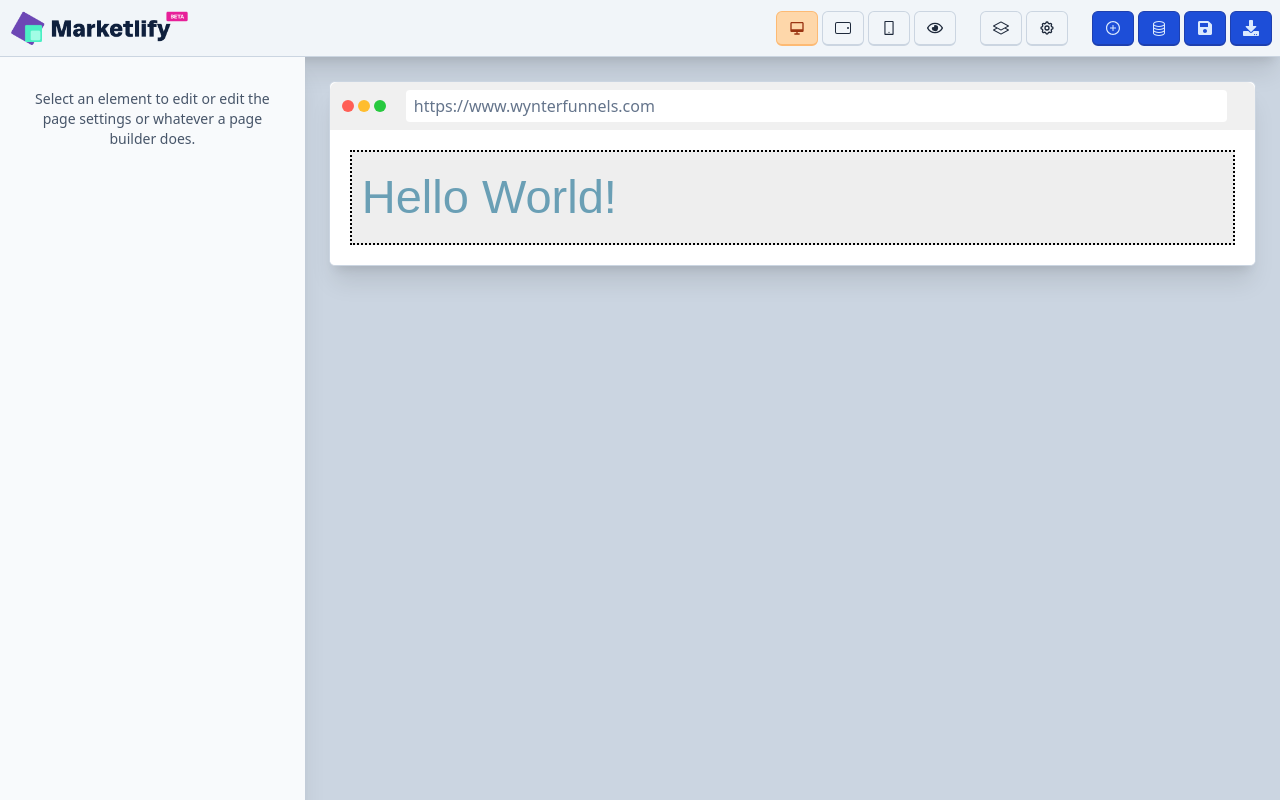
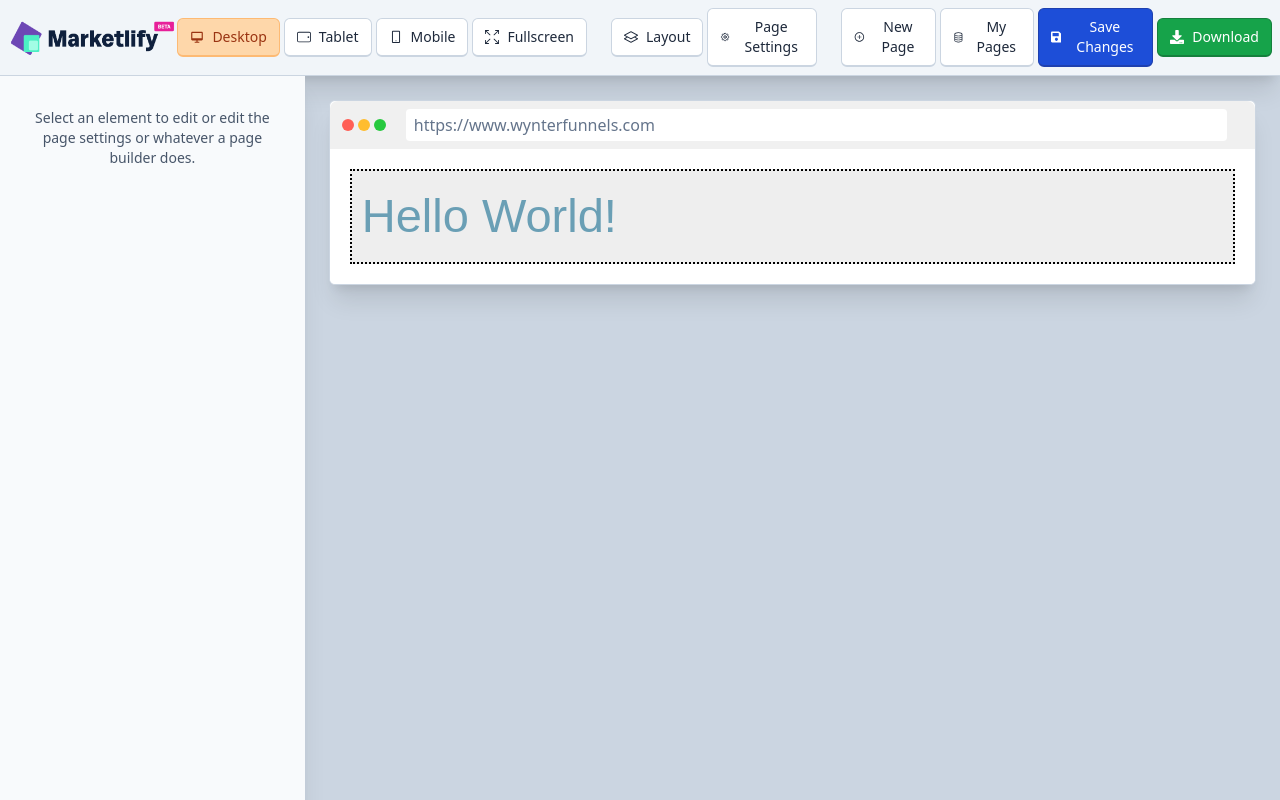
Before and after one commit to InternetStarship/Marketlify.xyz, a Next.js app: page / in a window 1280 px wide. Built offline with nearby package versions, Linux system fonts and the light colour scheme.

Commit message:
design updates to toolbar

```diff
--- a/components/Toolbar/PagesButton.js
+++ b/components/Toolbar/PagesButton.js
@@ -57,8 +57,9 @@ function PageButton({ load }) {
 
   return (
     <>
-      <button onClick={openModal} className="flex items-center toolbar-button-primary">
+      <button onClick={openModal} className="flex items-center toolbar-button">
         <BsDatabase />
+        <span className="hidden lg:inline-block">My Pages</span>
       </button>
       {isModalOpen && (
         <div className="page-modal-overlay">
--- a/components/Toolbar/SaveButton.js
+++ b/components/Toolbar/SaveButton.js
@@ -43,6 +43,7 @@ function SaveButton({ page, name }) {
   return (
     <button onClick={save} className="flex items-center toolbar-button-primary">
       <FaSave />
+      <span className="hidden lg:inline-block">Save Changes</span>
     </button>
   )
 }
--- a/components/Toolbar/Toolbar.js
+++ b/components/Toolbar/Toolbar.js
@@ -5,9 +5,10 @@
 
 import { HiOutlineCog } from 'react-icons/hi'
 import { BsLayers, BsTabletLandscape } from 'react-icons/bs'
+import { SlSizeFullscreen } from 'react-icons/sl'
 import { AiOutlineMobile } from 'react-icons/ai'
 import { BiDesktop } from 'react-icons/bi'
-import { FaDownload, FaRegEye } from 'react-icons/fa'
+import { FaDownload } from 'react-icons/fa'
 import { AiOutlinePlusCircle } from 'react-icons/ai'
 import SaveButton from './SaveButton'
 import PagesButton from './PagesButton'
@@ -148,6 +149,7 @@ export default function Toolbar({ page, viewport, updateViewport, load }) {
             className={'toolbar-button' + (viewport === 'desktop' ? ' active' : '')}
           >
             <BiDesktop />
+            <span className="hidden lg:inline-block">Desktop</span>
           </button>
           <button
             onClick={() => {
@@ -156,6 +158,7 @@ export default function Toolbar({ page, viewport, updateViewport, load }) {
             className={'toolbar-button' + (viewport === 'tablet' ? ' active' : '')}
           >
             <BsTabletLandscape />
+            <span className="hidden lg:inline-block">Tablet</span>
           </button>
           <button
             onClick={() => {
@@ -164,6 +167,7 @@ export default function Toolbar({ page, viewport, updateViewport, load }) {
             className={'toolbar-button' + (viewport === 'mobile' ? ' active' : '')}
           >
             <AiOutlineMobile />
+            <span className="hidden lg:inline-block">Mobile</span>
           </button>
           <button
             onClick={() => {
@@ -171,7 +175,8 @@ export default function Toolbar({ page, viewport, updateViewport, load }) {
             }}
             className="toolbar-button"
           >
-            <FaRegEye />
+            <SlSizeFullscreen />
+            <span className="hidden lg:inline-block">Fullscreen</span>
           </button>
         </div>
 
@@ -183,6 +188,7 @@ export default function Toolbar({ page, viewport, updateViewport, load }) {
             className="toolbar-button"
           >
             <BsLayers />
+            <span className="hidden lg:inline-block">Layout</span>
           </button>
           <button
             onClick={() => {
@@ -191,6 +197,7 @@ export default function Toolbar({ page, viewport, updateViewport, load }) {
             className="toolbar-button"
           >
             <HiOutlineCog />
+            <span className="hidden lg:inline-block">Page Settings</span>
           </button>
         </div>
         <div className="flex items-center space-x-1">
@@ -198,9 +205,10 @@ export default function Toolbar({ page, viewport, updateViewport, load }) {
             onClick={() => {
               newPage()
             }}
-            className="toolbar-button-primary"
+            className="toolbar-button"
           >
             <AiOutlinePlusCircle />
+            <span className="hidden lg:inline-block">New Page</span>
           </button>
 
           <PagesButton load={load} />
@@ -210,9 +218,10 @@ export default function Toolbar({ page, viewport, updateViewport, load }) {
             onClick={() => {
               exportHTML(page)
             }}
-            className="flex items-center toolbar-button-primary"
+            className="flex items-center toolbar-button-secondary"
           >
             <FaDownload />
+            <span className="hidden lg:inline-block">Download</span>
           </button>
         </div>
       </div>
--- a/styles/globals.css
+++ b/styles/globals.css
@@ -47,14 +47,18 @@
 }
 
 .toolbar-button {
-  @apply bg-slate-100 border border-b-2 border-slate-300 hover:bg-slate-300 text-slate-800 font-bold py-2 px-3 rounded-md;
+  @apply bg-white border border-b-2 flex text-sm items-center space-x-2 border-slate-300 hover:bg-slate-100 text-slate-800 font-medium py-2 px-3 rounded-md;
 }
 .toolbar-button.active {
-  @apply bg-orange-200 border border-b-2 border-orange-300 hover:bg-orange-300 text-orange-800 font-bold py-2 px-3 rounded-md;
+  @apply bg-orange-200 border border-b-2 border-orange-300 hover:bg-orange-100 text-orange-800 font-medium py-2 px-3 rounded-md;
 }
 
 .toolbar-button-primary {
-  @apply bg-blue-700 border border-b-2 border-blue-800 hover:bg-blue-900 text-blue-100 font-bold py-2 px-3 rounded-md;
+  @apply bg-blue-700 border border-b-2 flex text-sm items-center space-x-2 border-blue-800 hover:bg-blue-600 text-white font-medium py-2 px-3 rounded-md;
+}
+
+.toolbar-button-secondary {
+  @apply bg-green-600 border border-b-2 flex text-sm items-center space-x-2 border-green-700 hover:bg-green-500 text-white font-medium py-2 px-3 rounded-md;
 }
 
 /* Canvas */
```
Also changed, not shown: 1 other file (tests, documents, lock files or other folders).
